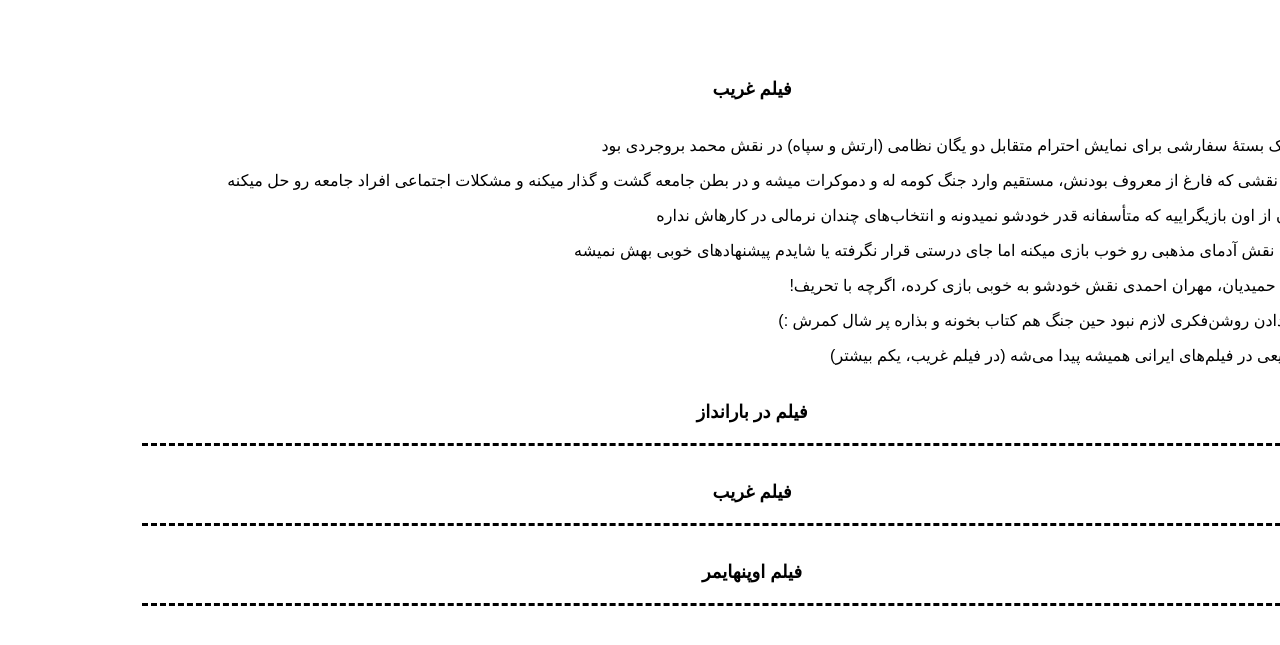
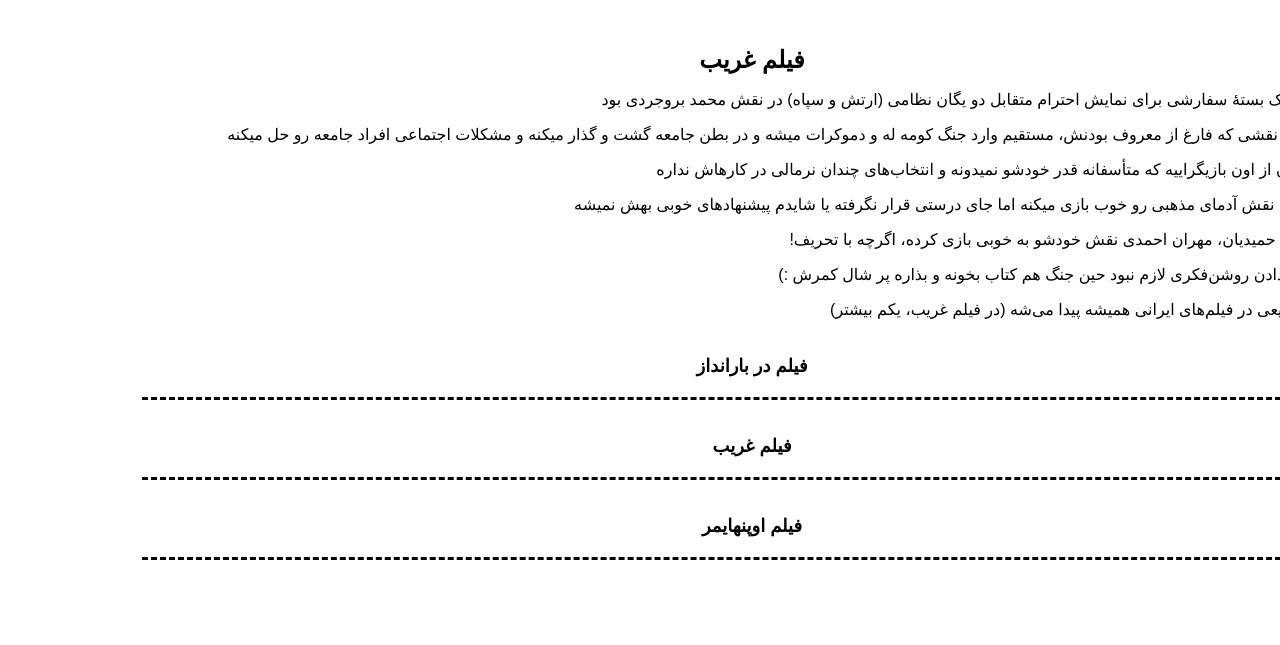
Before and after one commit to darkblog/darkblog.github.io, a Jekyll site: the page built from _posts/2023-8-7-2.md, in a window 1280 px wide. Shown: the top 645 px of the page. Built offline with Jekyll 4.4.1, drawn with Linux system fonts in a browser that asks for light colours.

Commit message:
Update default.html

```diff
--- a/_layouts/default.html
+++ b/_layouts/default.html
@@ -6,7 +6,7 @@
 <title>{{ page.title }}</title>
 <meta name="description" content="{{ page.title }}">
 <link rel="canonical" href="{{ page.url | replace:'index.html','' | prepend: site.baseurl | prepend: site.url }}">
-<style amp-boilerplate>body{font-family:sans-serif;margin:auto;padding:30px;text-align:center}header{padding-top:16px;font-size:x-large;font-weight:bold}h1,h2{font-size:large;padding:20px}h2{border-bottom:dashed black}a{color:black;text-decoration:none}p{text-align:right}</style>
+<style amp-boilerplate>body{font-family:sans-serif;margin:auto;padding:30px;text-align:center}h1{font-size:x-large}h2{font-size:large;padding:20px;border-bottom:dashed black}a{color:black;text-decoration:none}p{text-align:right}</style>
 </head>
 <body>
 <header>
```
